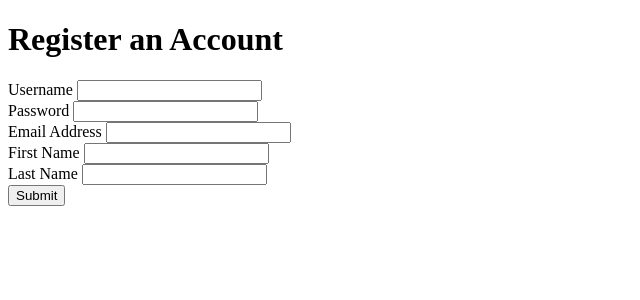
After one commit to Woozical/springboard-24.5, a Flask app: template templates/register.html in a window 1280 px wide. The commit adds this page. Shown: the top 300 px of the page, without its empty margins (0-640 px from the left). Run offline with Flask 2, Linux system fonts and the light colour scheme; the template is opened without the code that fills it: values that come from a table or form of the project are taken from there, others are empty; some libraries are stand-ins or nearby versions.

Commit message:
model, form and boilerplate setup

```diff
--- a/app.py
+++ b/app.py
@@ -1 +1,21 @@
 """User Auth Flask App"""
+from flask import Flask, render_template, redirect
+from models import db, connect_db, User
+from forms import RegisterForm
+
+app = Flask(__name__)
+app.config['SECRET_KEY'] = 'YOUR_KEY_HERE'
+app.config['SQLALCHEMY_DATABASE_URI'] = 'postgresql:///user_auth'
+app.config['SQLALCHEMY_TRACK_MODIFICATIONS'] = False
+app.config['SQLALCHEMY_ECHO'] = True
+
+connect_db(app)
+
+@app.route('/')
+def home_view():
+    return redirect('/register')
+
+@app.route('/register')
+def register_view():
+    form = RegisterForm()
+    return render_template('register.html', form=form)
--- a/forms.py
+++ b/forms.py
@@ -1 +1,32 @@
 """WTForms for User Auth Flask App"""
+
+from flask_wtf import FlaskForm
+from flask_wtf.recaptcha import validators
+from wtforms.fields import StringField, PasswordField
+from wtforms.validators import InputRequired, Length, Email
+
+class RegisterForm(FlaskForm):
+
+    username = StringField("Username",validators=[
+        InputRequired(),
+        Length(min=3, max=30, message="Username must be between 3 and 30 characters")])
+
+    password = PasswordField("Password", validators=[
+        InputRequired(),
+        Length(min=6, message="Password must be at least 6 characters")])
+
+    email = StringField("Email Address", validators=[
+        InputRequired(),
+        Email(),
+        Length(max=50)
+    ])
+
+    first_name = StringField("First Name", validators=[
+        InputRequired(),
+        Length(max=30)
+    ])
+
+    last_name = StringField("Last Name", validators=[
+    InputRequired(),
+    Length(max=30)
+    ])
--- a/templates/base.html
+++ b/templates/base.html
@@ -4,9 +4,12 @@
     <meta charset="UTF-8">
     <meta http-equiv="X-UA-Compatible" content="IE=edge">
     <meta name="viewport" content="width=device-width, initial-scale=1.0">
-    <title>Document</title>
+    <title>
+        {% block title %}{% endblock %}
+    </title>
 </head>
 <body>
-
+    {% block content %}
+    {% endblock %}
 </body>
 </html>
--- /dev/null
+++ b/templates/register.html
@@ -0,0 +1,28 @@
+{% extends 'base.html' %}
+
+{% block title %}Register Account{% endblock %}
+
+{% block content %}
+
+<h1>Register an Account</h1>
+<form action="">
+    {{ form.hidden_tag() }}
+    {{form.username.label}}
+    {{form.username()}}
+    <br>
+    {{form.password.label}}
+    {{form.password()}}
+    <br>
+    {{form.email.label}}
+    {{form.email()}}
+    <br>
+    {{form.first_name.label}}
+    {{form.first_name()}}
+    <br>
+    {{form.last_name.label}}
+    {{form.last_name()}}
+    <br>
+    <button>Submit</button>
+</form>
+
+{% endblock %}
```
Also changed, not shown: models.py (+16 -0 lines).
